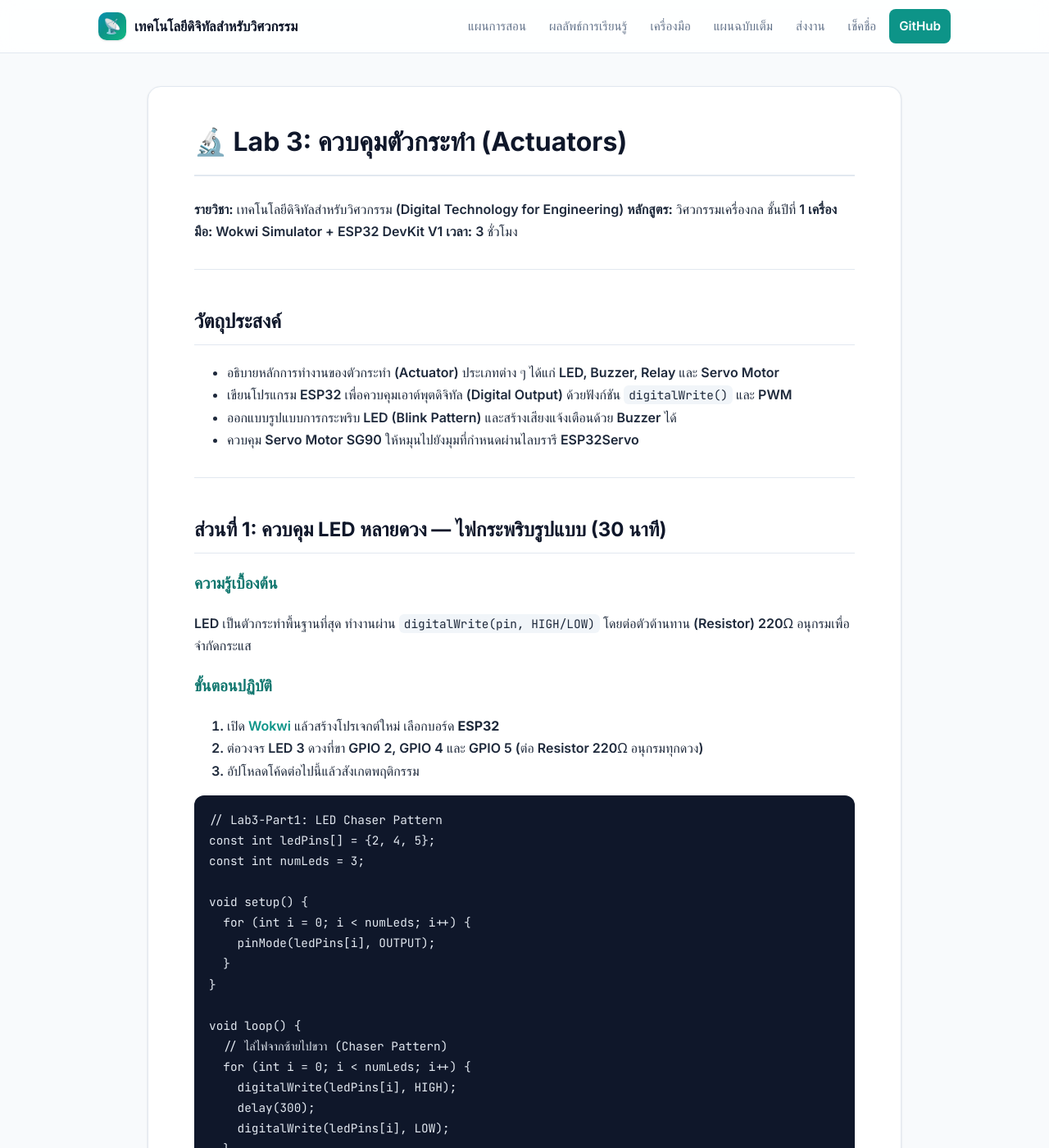
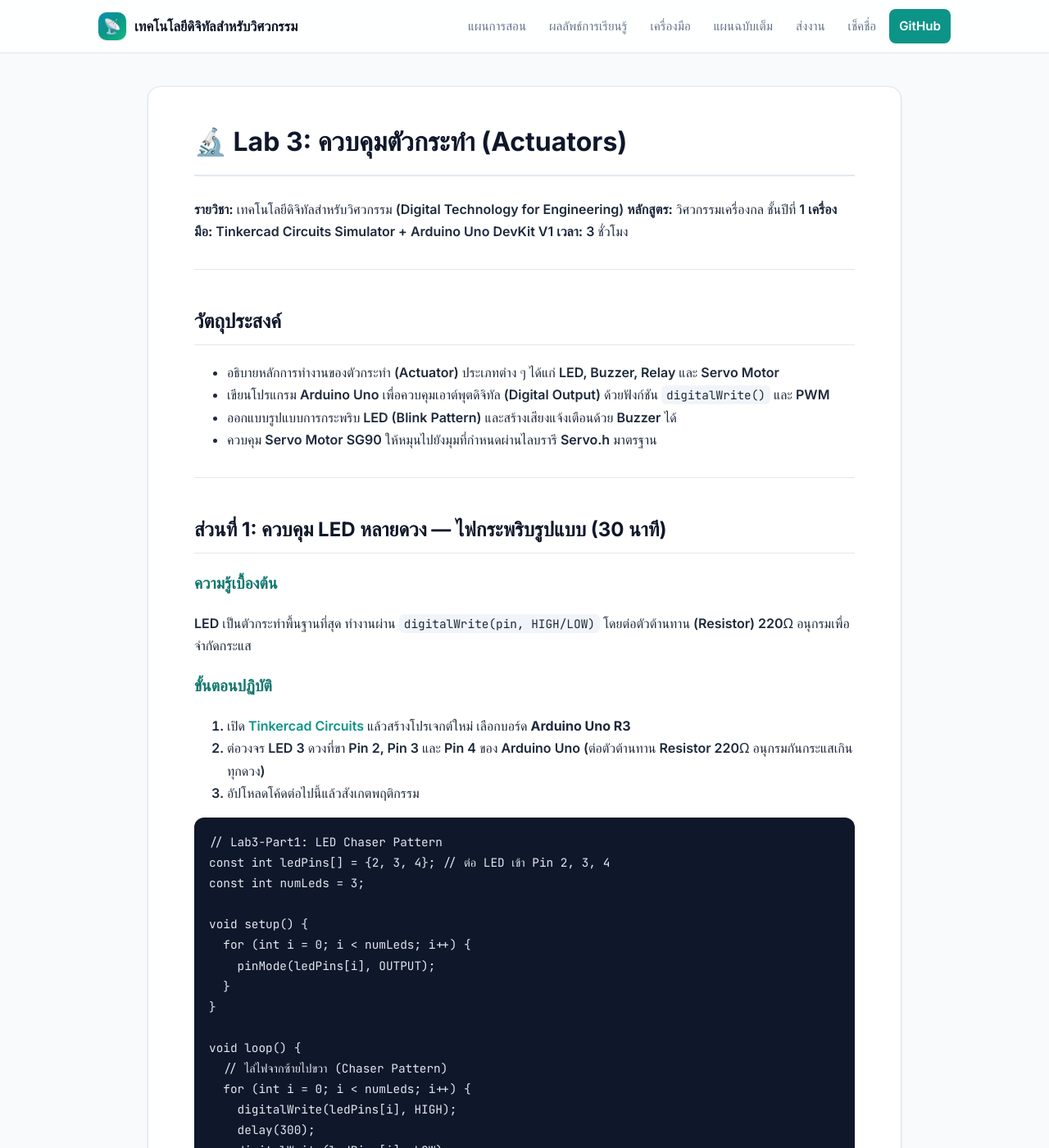
Before and after one commit to alfaXphoori/TechEngineering, a Jekyll site: the page built from labs/lab03-actuators.md, in a window 1280 px wide and 1400 px high. Shown: the whole window at 82% size. Built offline with Jekyll 4.4.1, drawn with Linux system fonts in a browser that asks for light colours; some web fonts are replaced; our own code applies the rules of GitHub Pages for plain Markdown files; some of the changed text lies outside the part shown.

Commit message:
Refactor Lab 3 worksheet to use Arduino Uno and Tinkercad Circuits configurations

````diff
--- a/labs/lab03-actuators.md
+++ b/labs/lab03-actuators.md
@@ -2,7 +2,7 @@
 
 **รายวิชา:** เทคโนโลยีดิจิทัลสำหรับวิศวกรรม (Digital Technology for Engineering)
 **หลักสูตร:** วิศวกรรมเครื่องกล ชั้นปีที่ 1
-**เครื่องมือ:** Wokwi Simulator + ESP32 DevKit V1
+**เครื่องมือ:** Tinkercad Circuits Simulator + Arduino Uno DevKit V1
 **เวลา:** 3 ชั่วโมง
 
 ---
@@ -10,9 +10,9 @@
 ## วัตถุประสงค์
 
 - อธิบายหลักการทำงานของตัวกระทำ (Actuator) ประเภทต่าง ๆ ได้แก่ LED, Buzzer, Relay และ Servo Motor
-- เขียนโปรแกรม ESP32 เพื่อควบคุมเอาต์พุตดิจิทัล (Digital Output) ด้วยฟังก์ชัน `digitalWrite()` และ PWM
+- เขียนโปรแกรม Arduino Uno เพื่อควบคุมเอาต์พุตดิจิทัล (Digital Output) ด้วยฟังก์ชัน `digitalWrite()` และ PWM
 - ออกแบบรูปแบบการกระพริบ LED (Blink Pattern) และสร้างเสียงแจ้งเตือนด้วย Buzzer ได้
-- ควบคุม Servo Motor SG90 ให้หมุนไปยังมุมที่กำหนดผ่านไลบรารี ESP32Servo
+- ควบคุม Servo Motor SG90 ให้หมุนไปยังมุมที่กำหนดผ่านไลบรารี Servo.h มาตรฐาน
 
 ---
 
@@ -24,13 +24,13 @@ LED เป็นตัวกระทำพื้นฐานที่สุด
 
 ### ขั้นตอนปฏิบัติ
 
-1. เปิด [Wokwi](https://wokwi.com/) แล้วสร้างโปรเจกต์ใหม่ เลือกบอร์ด **ESP32**
-2. ต่อวงจร LED 3 ดวงที่ขา GPIO 2, GPIO 4 และ GPIO 5 (ต่อ Resistor 220Ω อนุกรมทุกดวง)
+1. เปิด [Tinkercad Circuits](https://www.tinkercad.com/) แล้วสร้างโปรเจกต์ใหม่ เลือกบอร์ด **Arduino Uno R3**
+2. ต่อวงจร LED 3 ดวงที่ขา Pin 2, Pin 3 และ Pin 4 ของ Arduino Uno (ต่อตัวต้านทาน Resistor 220Ω อนุกรมกันกระแสเกินทุกดวง)
 3. อัปโหลดโค้ดต่อไปนี้แล้วสังเกตพฤติกรรม
 
 ```cpp
 // Lab3-Part1: LED Chaser Pattern
-const int ledPins[] = {2, 4, 5};
+const int ledPins[] = {2, 3, 4}; // ต่อ LED เข้า Pin 2, 3, 4
 const int numLeds = 3;
 
 void setup() {
@@ -76,12 +76,12 @@ Piezo Buzzer แบบ Active ให้เสียงเมื่อจ่า
 
 ### ขั้นตอนปฏิบัติ
 
-1. เพิ่ม **Piezo Buzzer** ในวงจร Wokwi ต่อที่ขา GPIO 15
+1. เพิ่ม **Piezo (บัซเซอร์)** ในวงจร Tinkercad ต่อที่ขา Pin 8
 2. อัปโหลดโค้ดสร้างเสียงแจ้งเตือน 3 รูปแบบ
 
 ```cpp
 // Lab3-Part2: Buzzer Alert Patterns
-const int buzzerPin = 15;
+const int buzzerPin = 8; // ต่อขาบวกบัซเซอร์เข้า Pin 8
 
 void beepShort() {
   tone(buzzerPin, 1000, 200);  // 1000 Hz, 200 ms
@@ -135,20 +135,20 @@ void loop() {
 
 ### ความรู้เบื้องต้น
 
-รีเลย์ (Relay) ทำหน้าที่เป็นสวิตช์ทางอิเล็กทรอนิกส์ ใช้สัญญาณดิจิทัลจากไมโครคอนโทรลเลอร์ควบคุมการเปิด-ปิดโหลดที่ใช้ไฟฟ้าสูงกว่า เช่น หลอดไฟ AC หรือปั๊มน้ำ ใน Wokwi จะใช้ Relay Module จำลอง
+รีเลย์ (Relay) ทำหน้าที่เป็นสวิตช์ทางอิเล็กทรอนิกส์ ใช้สัญญาณดิจิทัลจากไมโครคอนโทรลเลอร์ควบคุมการเปิด-ปิดโหลดที่ใช้ไฟฟ้าสูงกว่า เช่น หลอดไฟ AC หรือปั๊มน้ำ ใน Tinkercad Circuits จะใช้ Relay Module จำลอง
 
 ### ขั้นตอนปฏิบัติ
 
-1. เพิ่ม **Relay Module** ใน Wokwi ต่อขาสัญญาณ (Signal) ที่ GPIO 26, VCC ที่ 5V, GND ที่ GND
+1. เพิ่ม **Relay (SPDT)** ใน Tinkercad ต่อขาสัญญาณทริกเกอร์เข้าที่ Pin 7, ขดลวดต่อ VCC 5V และ GND
 2. ต่อ LED อีก 1 ดวง (จำลองเป็นโหลด) ที่ฝั่ง NO (Normally Open) ของรีเลย์
 3. อัปโหลดโค้ดควบคุมการเปิด-ปิด
 
 ```cpp
 // Lab3-Part3: Relay ON/OFF Control
-const int relayPin = 26;
+const int relayPin = 7; // ต่อพินทริกเกอร์รีเลย์ที่ Pin 7
 
 void setup() {
-  Serial.begin(115200);
+  Serial.begin(9600); // ตั้งค่าความเร็วสื่อสาร 9600 Baud
   pinMode(relayPin, OUTPUT);
   digitalWrite(relayPin, LOW);  // เริ่มต้นปิด
   Serial.println("Relay Control Ready");
@@ -182,24 +182,24 @@ void loop() {
 
 ### ความรู้เบื้องต้น
 
-Servo Motor SG90 หมุนได้ 0°–180° ควบคุมด้วยสัญญาณ PWM ใช้ไลบรารี `ESP32Servo` บน ESP32
+Servo Motor SG90 หมุนได้ 0°–180° ควบคุมด้วยสัญญาณ PWM ใช้ไลบรารี `Servo.h` บน Arduino Uno
 
 ### ขั้นตอนปฏิบัติ
 
-1. เพิ่ม **Servo Motor (Micro Servo)** ใน Wokwi ต่อสายสัญญาณ (Signal) ที่ GPIO 13
-2. ติดตั้งไลบรารี: ใน Wokwi ให้เพิ่ม `ESP32Servo` ในไฟล์ `libraries.txt`
+1. เพิ่ม **Micro Servo** ใน Tinkercad ต่อสายสัญญาณ (ส้ม/เหลือง) ที่ Pin 9, สายไฟสีแดงที่ 5V และสายสีน้ำตาลที่ GND
+2. ไลบรารี: ใน Tinkercad ไลบรารี `<Servo.h>` พร้อมใช้งานโดยตรงไม่ต้องติดตั้งเพิ่ม
 3. อัปโหลดโค้ดควบคุมมุม
 
 ```cpp
 // Lab3-Part4: Servo Angle Control
-#include <ESP32Servo.h>
+#include <Servo.h>
 
 Servo myServo;
-const int servoPin = 13;
+const int servoPin = 9; // ใช้ Pin 9 ของ Arduino Uno
 
 void setup() {
-  Serial.begin(115200);
-  myServo.attach(servoPin, 500, 2400);  // พัลส์ 500-2400 µs
+  Serial.begin(9600); // ตั้งค่าความเร็วสื่อสาร 9600 Baud
+  myServo.attach(servoPin);  // พัลส์ 500-2400 µs
   Serial.println("Servo Ready");
 }
 
@@ -219,11 +219,11 @@ void loop() {
 }
 ```
 
-4. สังเกตมุมการหมุนของ Servo ในหน้าจำลอง Wokwi แล้วบันทึกผล
+4. สังเกตมุมการหมุนของ Servo ในหน้าจำลอง Tinkercad Circuits แล้วบันทึกผล
 
 ### ตารางบันทึกผล — ส่วนที่ 4
 
-| มุมที่สั่ง (องศา) | มุมที่สังเกตได้ใน Wokwi | ทิศทางการหมุน (CW/CCW) |
+| มุมที่สั่ง (องศา) | มุมที่สังเกตได้ใน Tinkercad | ทิศทางการหมุน (CW/CCW) |
 |:-:|:-:|:-:|
 | 0 | | |
 | 30 | | |
@@ -249,7 +249,7 @@ void loop() {
 > 📋 ส่งงานผ่าน Google Form: **(ลิงก์จะแจ้งในห้องเรียน)**
 
 สิ่งที่ต้องส่ง:
-1. **ลิงก์โปรเจกต์ Wokwi** ทั้ง 4 ส่วน (หรือรวมเป็นโปรเจกต์เดียว)
+1. **ลิงก์โปรเจกต์ Tinkercad Circuits** ทั้ง 4 ส่วน (หรือรวมเป็นโปรเจกต์เดียว)
 2. **ภาพหน้าจอ (Screenshot)** แสดงผลการทำงานของแต่ละส่วน
 3. **ตารางบันทึกผล** ที่กรอกครบทุกช่อง
 4. **คำตอบแบบฝึกหัด** ข้อ 1–4
@@ -257,7 +257,7 @@ void loop() {
 
 ### Checklist ก่อนส่ง
 
-- [ ] ลิงก์ Wokwi เปิดได้และวงจรทำงานถูกต้อง
+- [ ] ลิงก์ Tinkercad Circuits เปิดได้และวงจรทำงานถูกต้อง
 - [ ] ตารางบันทึกผลกรอกครบทุกส่วน (ส่วนที่ 1–4)
 - [ ] ภาพหน้าจอแสดงผลลัพธ์ชัดเจน
 - [ ] ตอบแบบฝึกหัดครบทุกข้อ
````
